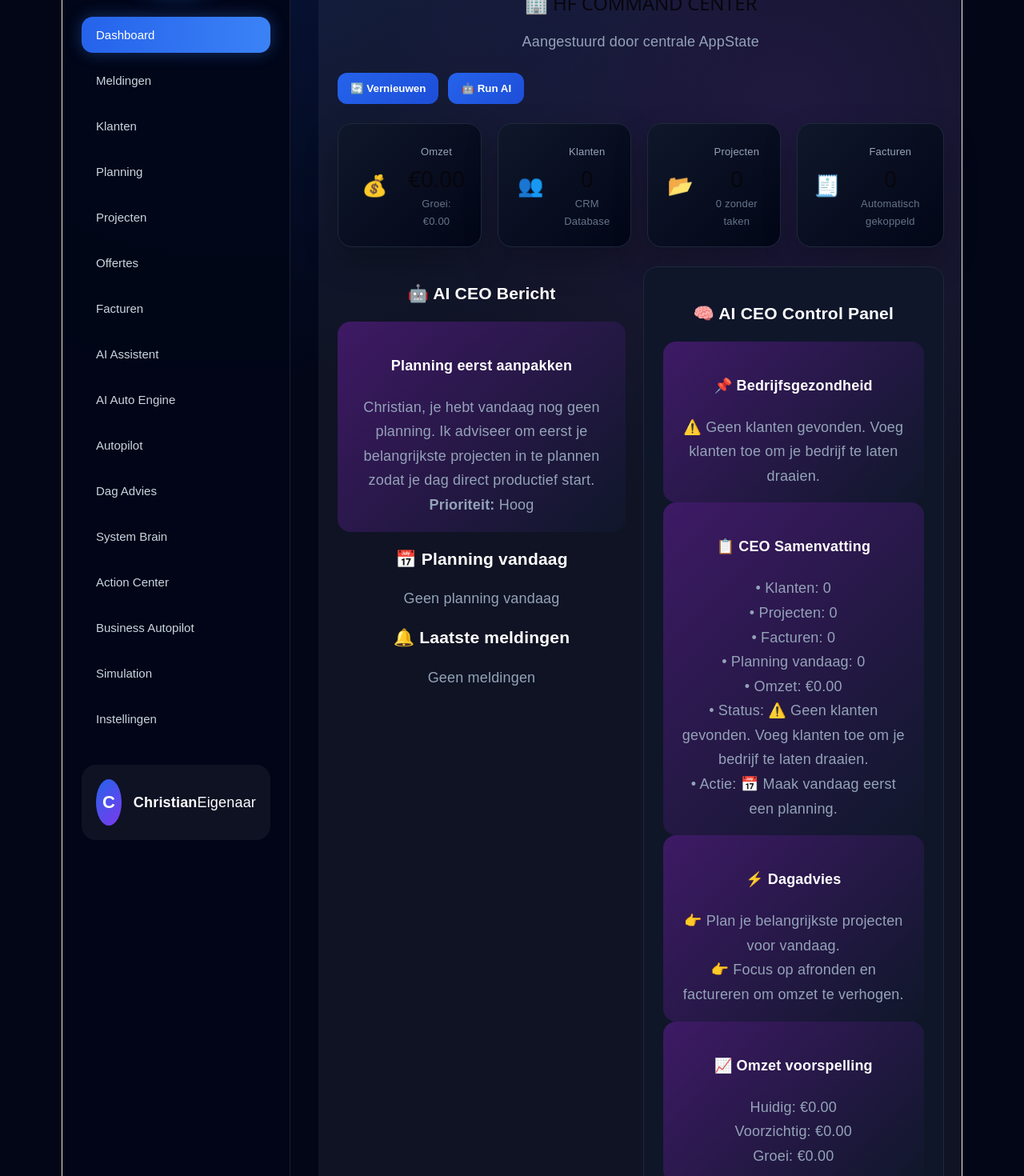
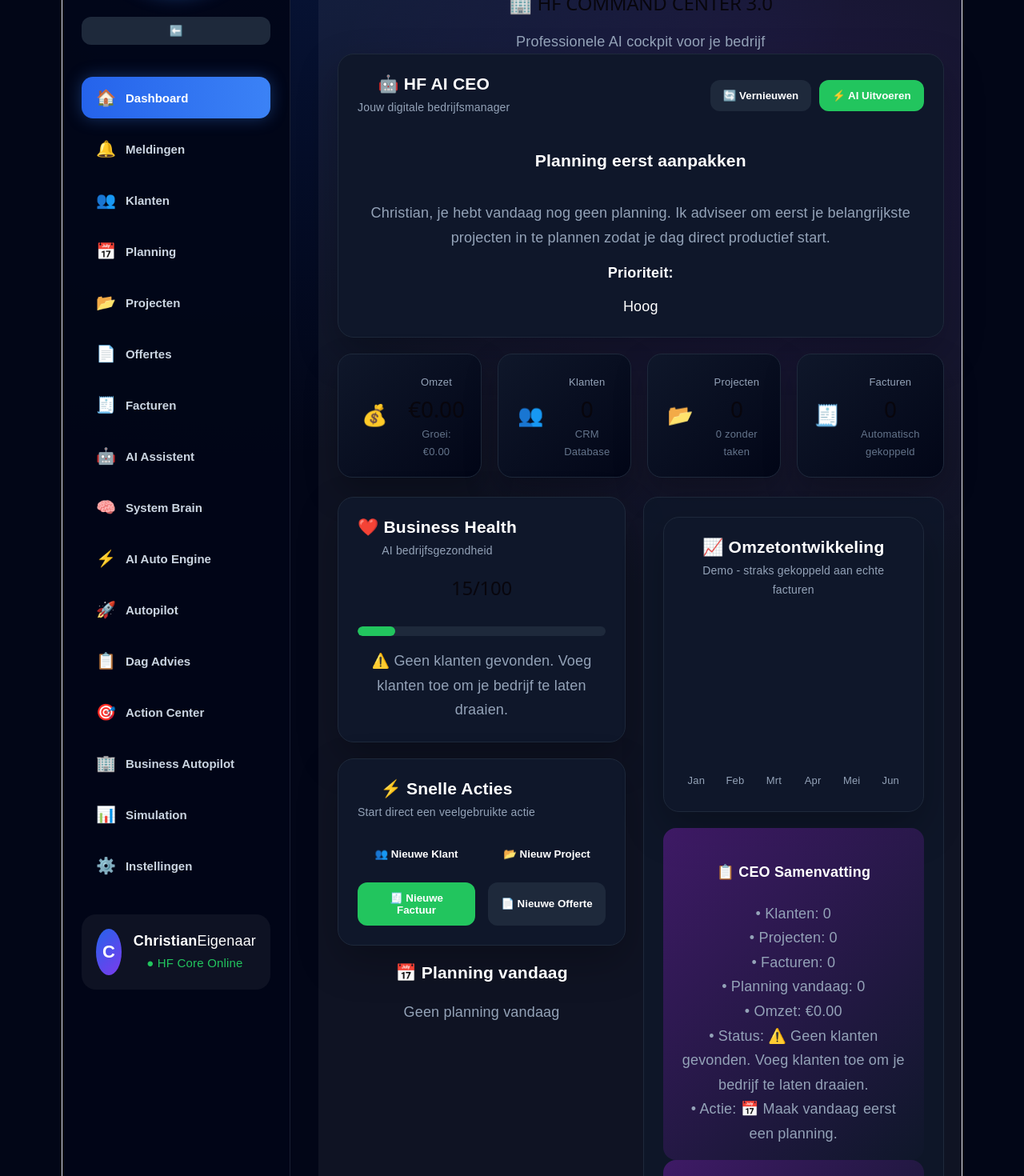
Before and after one commit to hmo519/handyman-fisker-office-x, a React (Vite) app: page / in a window 1280 px wide. Shown: the part 220-1690 px from the top of the page at 80% size. Built offline with nearby package versions, Linux system fonts and the light colour scheme.

Commit message:
HF Office X v3.1 - Dashboard 3.0, Widget System en Professional UI Foundation

```diff
--- a/src/App.css
+++ b/src/App.css
@@ -800,3 +800,113 @@ button {
   color: white;
   font-size: 15px;
 }
+
+/* ===========================
+   SIDEBAR 2.0
+=========================== */
+
+.sidebarItem{
+    width:100%;
+    display:flex;
+    align-items:center;
+    gap:14px;
+
+    padding:14px 16px;
+
+    border:none;
+    background:transparent;
+    color:#cbd5e1;
+
+    border-radius:12px;
+
+    cursor:pointer;
+
+    transition:.2s;
+}
+
+.sidebarItem:hover{
+    background:#1e293b;
+}
+
+.sidebarItem.active{
+    background:var(--hf-accent);
+    color:white;
+}
+
+.sidebarIcon{
+    font-size:20px;
+    min-width:24px;
+    text-align:center;
+}
+
+.sidebarLabel{
+    font-size:15px;
+    font-weight:600;
+}
+
+.sidebar.collapsed{
+    width:90px;
+}
+
+.collapseButton{
+    width:100%;
+    margin-bottom:20px;
+    padding:10px;
+    border:none;
+    border-radius:12px;
+    cursor:pointer;
+    background:#1e293b;
+    color:white;
+}
+
+.collapseButton:hover{
+    background:#334155;
+}
+
+.healthBar {
+  height: 12px;
+  background: #1e293b;
+  border-radius: 999px;
+  overflow: hidden;
+}
+
+.healthFill {
+  height: 100%;
+  background: #22c55e;
+  border-radius: 999px;
+}
+
+.quickActionsGrid{
+    display:grid;
+    grid-template-columns:repeat(2,1fr);
+    gap:16px;
+}
+.revenueChart {
+  display: flex;
+  justify-content: space-between;
+  align-items: flex-end;
+  height: 220px;
+  gap: 16px;
+}
+
+.chartColumn {
+  flex: 1;
+  text-align: center;
+}
+
+.chartBar {
+  background: linear-gradient(180deg, #2563eb, #1d4ed8);
+  border-radius: 10px 10px 0 0;
+  transition: 0.3s;
+}
+
+.chartBar:hover {
+  filter: brightness(1.15);
+}
+
+.chartColumn span {
+  display: block;
+  margin-top: 8px;
+  color: #94a3b8;
+  font-size: 13px;
+}
--- /dev/null
+++ b/src/components/dashboard/AICeoWidget.jsx
@@ -0,0 +1,36 @@
+import Card from "../ui/Card";
+import Button from "../ui/Button";
+
+function AICeoWidget({
+  title,
+  message,
+  priority,
+  onRefresh,
+  onRunAI,
+}) {
+  return (
+    <Card
+      title="🤖 HF AI CEO"
+      subtitle="Jouw digitale bedrijfsmanager"
+      actions={
+        <>
+          <Button type="secondary" onClick={onRefresh}>
+            🔄 Vernieuwen
+          </Button>
+
+          <Button type="success" onClick={onRunAI}>
+            ⚡ AI Uitvoeren
+          </Button>
+        </>
+      }
+    >
+      <h3>{title}</h3>
+
+      <p>{message}</p>
+
+      <strong>Prioriteit:</strong> {priority}
+    </Card>
+  );
+}
+
+export default AICeoWidget;
--- /dev/null
+++ b/src/components/dashboard/BusinessHealthWidget.jsx
@@ -0,0 +1,30 @@
+import Card from "../ui/Card";
+
+function BusinessHealthWidget({ health, data }) {
+  let score = 100;
+
+  if (data.customers.length === 0) score -= 25;
+  if (data.projects.length === 0) score -= 25;
+  if (data.todayPlanning.length === 0) score -= 20;
+  if (data.invoices.length === 0) score -= 15;
+  if (data.emptyProjects.length > 0) score -= 10;
+
+  if (score < 0) score = 0;
+
+  return (
+    <Card title="❤️ Business Health" subtitle="AI bedrijfsgezondheid">
+      <h2>{score}/100</h2>
+
+      <div className="healthBar">
+        <div
+          className="healthFill"
+          style={{ width: `${score}%` }}
+        ></div>
+      </div>
+
+      <p>{health}</p>
+    </Card>
+  );
+}
+
+export default BusinessHealthWidget;
--- /dev/null
+++ b/src/components/dashboard/KPIGrid.jsx
@@ -0,0 +1,37 @@
+import StatCard from "../ui/StatCard";
+
+function KPIGrid({ data, forecast }) {
+  return (
+    <div className="stats">
+      <StatCard
+        icon="💰"
+        title="Omzet"
+        value={`€${data.totalRevenue.toFixed(2)}`}
+        subtitle={`Groei: €${forecast.growth.toFixed(2)}`}
+      />
+
+      <StatCard
+        icon="👥"
+        title="Klanten"
+        value={data.customers.length}
+        subtitle="CRM Database"
+      />
+
+      <StatCard
+        icon="📂"
+        title="Projecten"
+        value={data.projects.length}
+        subtitle={`${data.emptyProjects.length} zonder taken`}
+      />
+
+      <StatCard
+        icon="🧾"
+        title="Facturen"
+        value={data.invoices.length}
+        subtitle="Automatisch gekoppeld"
+      />
+    </div>
+  );
+}
+
+export default KPIGrid;
--- /dev/null
+++ b/src/components/dashboard/QuickActionsWidget.jsx
@@ -0,0 +1,20 @@
+import Card from "../ui/Card";
+import Button from "../ui/Button";
+
+function QuickActionsWidget() {
+  return (
+    <Card
+      title="⚡ Snelle Acties"
+      subtitle="Start direct een veelgebruikte actie"
+    >
+      <div className="quickActionsGrid">
+        <Button type="primary">👥 Nieuwe Klant</Button>
+        <Button type="primary">📂 Nieuw Project</Button>
+        <Button type="success">🧾 Nieuwe Factuur</Button>
+        <Button type="secondary">📄 Nieuwe Offerte</Button>
+      </div>
+    </Card>
+  );
+}
+
+export default QuickActionsWidget;
--- /dev/null
+++ b/src/components/dashboard/RevenueChartWidget.jsx
@@ -0,0 +1,34 @@
+import Card from "../ui/Card";
+
+function RevenueChartWidget() {
+  const months = [
+    { month: "Jan", value: 35 },
+    { month: "Feb", value: 52 },
+    { month: "Mrt", value: 64 },
+    { month: "Apr", value: 48 },
+    { month: "Mei", value: 82 },
+    { month: "Jun", value: 95 },
+  ];
+
+  return (
+    <Card
+      title="📈 Omzetontwikkeling"
+      subtitle="Demo - straks gekoppeld aan echte facturen"
+    >
+      <div className="revenueChart">
+        {months.map((item) => (
+          <div className="chartColumn" key={item.month}>
+            <div
+              className="chartBar"
+              style={{ height: `${item.value}%` }}
+            ></div>
+
+            <span>{item.month}</span>
+          </div>
+        ))}
+      </div>
+    </Card>
+  );
+}
+
+export default RevenueChartWidget;
--- a/src/components/sidebar.jsx
+++ b/src/components/sidebar.jsx
@@ -1,56 +1,80 @@
+import { useState } from "react";
 import logo from "../assets/logo.png";
+import SidebarItem from "./ui/SidebarItem";
 
-const menuItems = [
-  "Dashboard",
-  "Meldingen",
+const menu = [
+  { icon: "🏠", label: "Dashboard" },
+  { icon: "🔔", label: "Meldingen" },
 
-  "Klanten",
-  "Planning",
-  "Projecten",
-  "Offertes",
-  "Facturen",
+  { icon: "👥", label: "Klanten" },
+  { icon: "📅", label: "Planning" },
+  { icon: "📂", label: "Projecten" },
+  { icon: "📄", label: "Offertes" },
+  { icon: "🧾", label: "Facturen" },
 
-  "AI Assistent",
-  "AI Auto Engine",
-  "Autopilot",
-  "Dag Advies",
-  "System Brain",
+  { icon: "🤖", label: "AI Assistent" },
+  { icon: "🧠", label: "System Brain" },
+  { icon: "⚡", label: "AI Auto Engine" },
+  { icon: "🚀", label: "Autopilot" },
+  { icon: "📋", label: "Dag Advies" },
 
-  "Action Center",
-  "Business Autopilot",
-  "Simulation",
+  { icon: "🎯", label: "Action Center" },
+  { icon: "🏢", label: "Business Autopilot" },
+  { icon: "📊", label: "Simulation" },
 
-  "Instellingen",
+  { icon: "⚙️", label: "Instellingen" },
 ];
 
 function Sidebar({ activePage, setActivePage }) {
+  const [collapsed, setCollapsed] = useState(false);
+
   return (
-    <aside className="sidebar">
+    <aside className={`sidebar ${collapsed ? "collapsed" : ""}`}>
       <div className="hfLogo">
         <img src={logo} alt="HF Office X" className="logo" />
+
+        {!collapsed && (
+          <>
             <div className="hfText">Handyman Fisker</div>
             <div className="hfSub">Office X</div>
+          </>
+        )}
       </div>
 
+      <button
+        className="collapseButton"
+        onClick={() => setCollapsed(!collapsed)}
+      >
+        {collapsed ? "➡️" : "⬅️"}
+      </button>
+
       <nav className="menu">
-        {menuItems.map((item) => (
-          <button
-            key={item}
-            onClick={() => setActivePage(item)}
-            className={activePage === item ? "active" : ""}
-          >
-            {item}
-          </button>
+        {menu.map((item) => (
+          <SidebarItem
+            key={item.label}
+            icon={item.icon}
+            label={item.label}
+            collapsed={collapsed}
+            active={activePage === item.label}
+            onClick={() => setActivePage(item.label)}
+          />
         ))}
       </nav>
 
+      {!collapsed && (
         <div className="userBox">
           <div className="avatar">C</div>
+
           <div>
             <strong>Christian</strong>
             <span>Eigenaar</span>
+            <br />
+            <small style={{ color: "#22c55e" }}>
+              ● HF Core Online
+            </small>
           </div>
         </div>
+      )}
     </aside>
   );
 }
--- /dev/null
+++ b/src/components/ui/SidebarItem.jsx
@@ -0,0 +1,24 @@
+function SidebarItem({
+  icon,
+  label,
+  active,
+  onClick,
+  collapsed = false,
+}) {
+  return (
+    <button
+      className={`sidebarItem ${active ? "active" : ""}`}
+      onClick={onClick}
+    >
+      <span className="sidebarIcon">{icon}</span>
+
+      {!collapsed && (
+        <span className="sidebarLabel">
+          {label}
+        </span>
+      )}
+    </button>
+  );
+}
+
+export default SidebarItem;
--- a/src/pages/dashboard.jsx
+++ b/src/pages/dashboard.jsx
@@ -1,5 +1,9 @@
-import { useAppState } from "../context/AppState.jsx";
-import StatCard from "../components/ui/StatCard";
+import { useAppState } from "../context/AppState";
+import AICeoWidget from "../components/dashboard/AICeoWidget";
+import KPIGrid from "../components/dashboard/KPIGrid";
+import BusinessHealthWidget from "../components/dashboard/BusinessHealthWidget";
+import QuickActionsWidget from "../components/dashboard/QuickActionsWidget";
+import RevenueChartWidget from "../components/dashboard/RevenueChartWidget";
 
 function Dashboard() {
   const { dashboard, notifications, runAI, refresh } = useAppState();
@@ -13,57 +17,29 @@ function Dashboard() {
     <section className="panel">
       <div className="pageHeader">
         <div>
-          <h2>🏢 HF COMMAND CENTER</h2>
-          <p className="empty">Aangestuurd door centrale AppState</p>
-        </div>
-
-        <div className="detailActions">
-          <button onClick={refresh}>🔄 Vernieuwen</button>
-          <button onClick={runAI}>🤖 Run AI</button>
+          <h2>🏢 HF COMMAND CENTER 3.0</h2>
+          <p className="empty">Professionele AI cockpit voor je bedrijf</p>
         </div>
       </div>
 
-      <div className="stats">
-        <StatCard
-          icon="💰"
-          title="Omzet"
-          value={`€${data.totalRevenue.toFixed(2)}`}
-          subtitle={`Groei: €${forecast.growth.toFixed(2)}`}
-        />
+      <AICeoWidget
+        title={ceoMessage.title}
+        message={ceoMessage.message}
+        priority={ceoMessage.priority}
+        onRefresh={refresh}
+        onRunAI={runAI}
+      />
 
-        <StatCard
-          icon="👥"
-          title="Klanten"
-          value={data.customers.length}
-          subtitle="CRM Database"
-        />
-
-        <StatCard
-          icon="📂"
-          title="Projecten"
-          value={data.projects.length}
-          subtitle={`${data.emptyProjects.length} zonder taken`}
-        />
-
-        <StatCard
-          icon="🧾"
-          title="Facturen"
-          value={data.invoices.length}
-          subtitle="Automatisch gekoppeld"
-        />
-      </div>
+      <KPIGrid data={data} forecast={forecast} />
 
       <div className="crmLayout">
         <div className="customerList">
-          <h3>🤖 AI CEO Bericht</h3>
+          <BusinessHealthWidget
+            health={dashboard.businessHealth}
+            data={data}
+          />
 
-          <div className="aiCustomerNote">
-            <h4>{ceoMessage.title}</h4>
-            <p>{ceoMessage.message}</p>
-            <p>
-              <strong>Prioriteit:</strong> {ceoMessage.priority}
-            </p>
-          </div>
+          <QuickActionsWidget />
 
           <h3>📅 Planning vandaag</h3>
 
@@ -71,34 +47,16 @@ function Dashboard() {
             <p className="empty">Geen planning vandaag</p>
           ) : (
             data.todayPlanning.map((item) => (
-              <div className="noteItem" key={item.id}>
+              <div key={item.id} className="noteItem">
                 <strong>{item.time}</strong>
-                <p>Project ID: {item.projectId}</p>
-              </div>
-            ))
-          )}
-
-          <h3>🔔 Laatste meldingen</h3>
-
-          {notifications.length === 0 ? (
-            <p className="empty">Geen meldingen</p>
-          ) : (
-            notifications.slice(0, 3).map((notification) => (
-              <div className="noteItem" key={notification.id}>
-                <strong>{notification.type}</strong>
-                <p>{notification.message}</p>
+                <p>Project: {item.projectId}</p>
               </div>
             ))
           )}
         </div>
 
         <div className="customerDetail">
-          <h3>🧠 AI CEO Control Panel</h3>
-
-          <div className="aiCustomerNote">
-            <h4>📌 Bedrijfsgezondheid</h4>
-            <p>{dashboard.businessHealth}</p>
-          </div>
+          <RevenueChartWidget />
 
           <div className="aiCustomerNote">
             <h4>📋 CEO Samenvatting</h4>
@@ -114,12 +72,18 @@ function Dashboard() {
             ))}
           </div>
 
-          <div className="aiCustomerNote">
-            <h4>📈 Omzet voorspelling</h4>
-            <p>Huidig: €{forecast.current.toFixed(2)}</p>
-            <p>Voorzichtig: €{forecast.conservative.toFixed(2)}</p>
-            <p>Groei: €{forecast.growth.toFixed(2)}</p>
-          </div>
+          <h3>🔔 Laatste meldingen</h3>
+
+          {notifications.length === 0 ? (
+            <p className="empty">Geen meldingen</p>
+          ) : (
+            notifications.slice(0, 3).map((notification) => (
+              <div key={notification.id} className="noteItem">
+                <strong>{notification.type}</strong>
+                <p>{notification.message}</p>
+              </div>
+            ))
+          )}
         </div>
       </div>
     </section>
```
Lines whose indentation alone changed are shown as unchanged.
